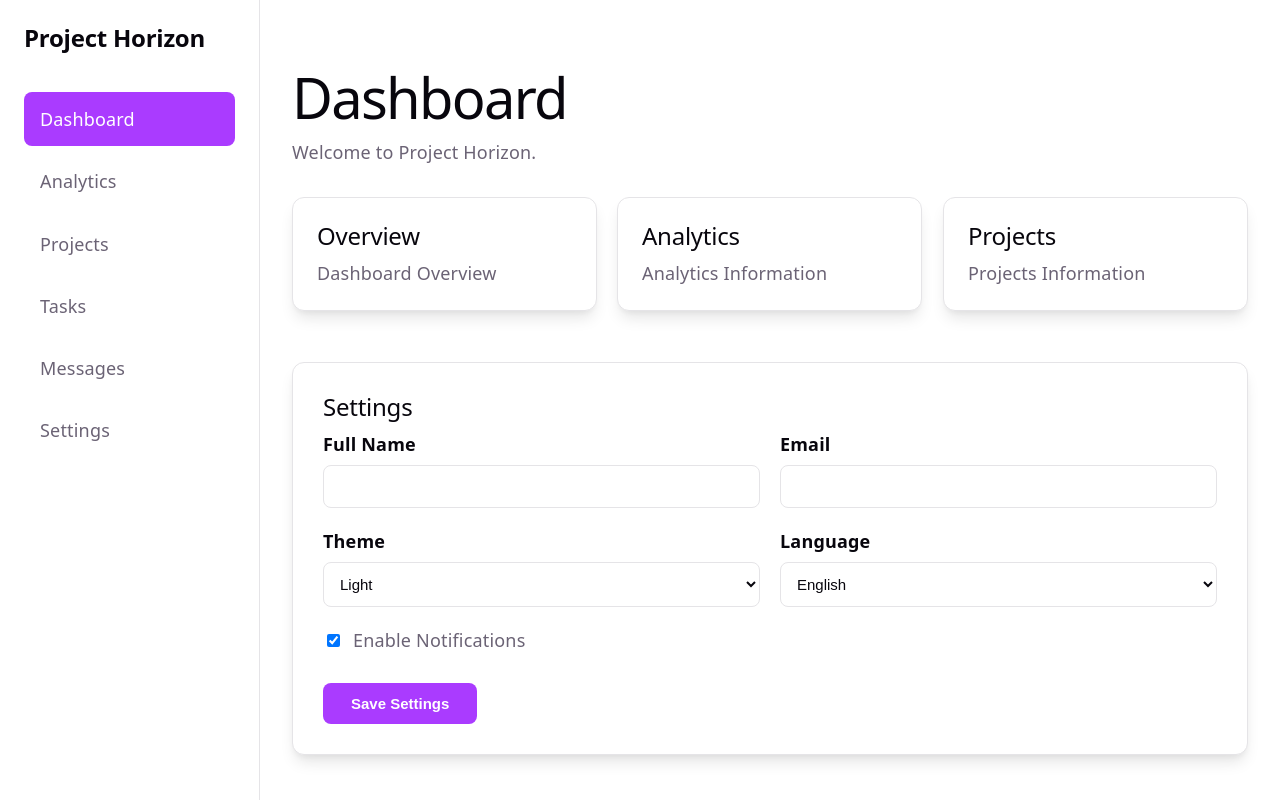
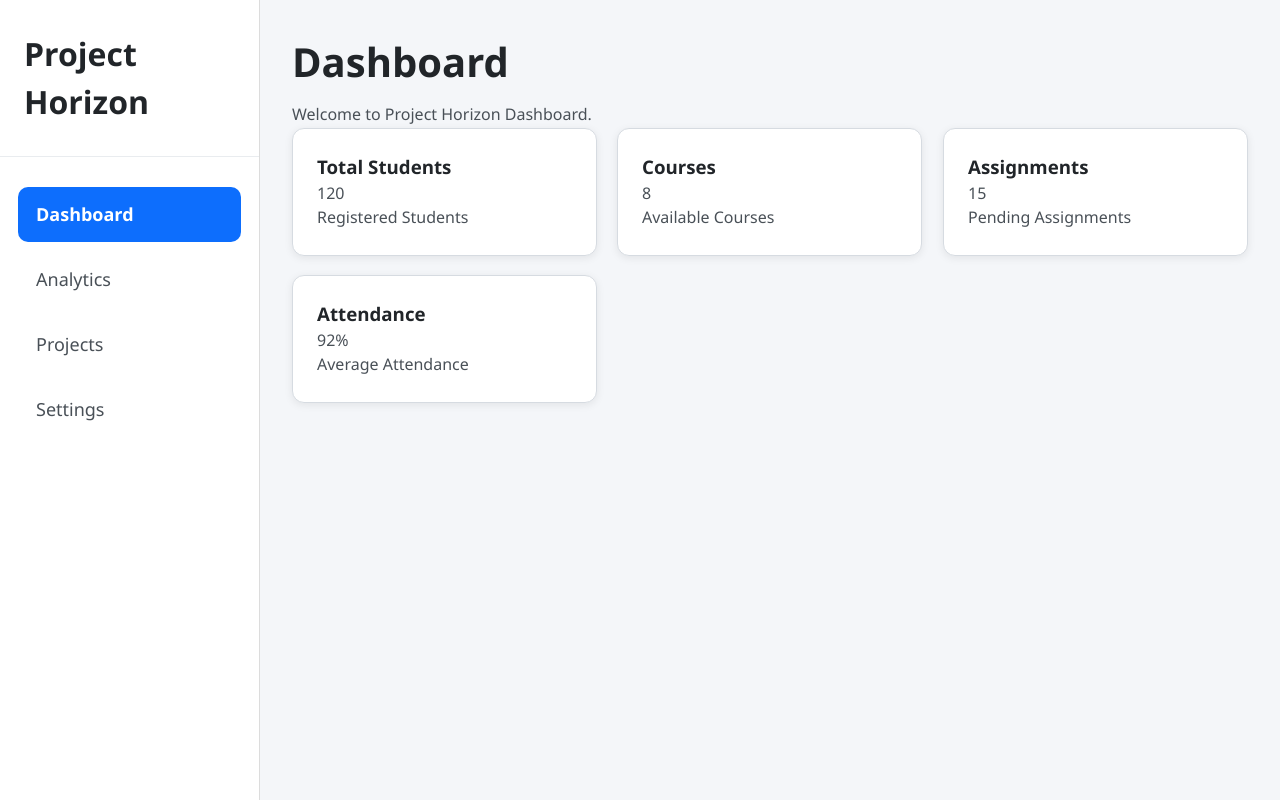
Before and after one commit to Inderjeetsingh1313/project-horizon, a React (Vite) app in the folder project-horizon/: page /settings in a window 1280 px wide. Built offline with nearby package versions, Linux system fonts and the light colour scheme.

Commit message:
Complete Day 2

```diff
--- a/project-horizon/src/App.css
+++ b/project-horizon/src/App.css
@@ -1,4 +1,4 @@
-
+/* Grid Layout */
 
 .app-layout {
   display: grid;
@@ -16,36 +16,22 @@
   overflow-y: auto;
   overflow-x: hidden;
 }
-.page-header {
-  margin-bottom: 32px;
-}
-
-.page-header h1 {
-  margin-bottom: 8px;
-}
-
-.page-header p {
-  color: var(--text);
-}
 
 .cards {
   display: grid;
   grid-template-columns: repeat(auto-fit, minmax(260px, 1fr));
   gap: 20px;
-  margin-bottom: 40px;
 }
 
 .card {
-  background: #ffffff;
+  background: #fff;
   border: 1px solid var(--border);
   border-radius: 12px;
   padding: 24px;
   box-shadow: var(--shadow);
 
-  transition:
-    transform 0.2s ease,
-    box-shadow 0.2s ease;
-
+  /* Optimize animations */
+  transition: transform 0.2s ease, box-shadow 0.2s ease;
   will-change: transform;
 }
 
@@ -53,28 +39,7 @@
   transform: translateY(-4px);
 }
 
-.card h2 {
-  margin-bottom: 10px;
-}
-
-.card p {
-  color: var(--text);
-}
-
-
-   /* Settings Section  */
-
-
-.settings-section {
-  margin-top: 50px;
-}
-
-/* =====================================
-   Responsive
-===================================== */
-
 @media (max-width: 768px) {
-
   .app-layout {
     grid-template-columns: 1fr;
   }
@@ -86,8 +51,4 @@
   .cards {
     grid-template-columns: 1fr;
   }
-
-  .settings-section {
-    margin-top: 30px;
-  }
 }
--- a/project-horizon/src/App.tsx
+++ b/project-horizon/src/App.tsx
@@ -1,36 +1,123 @@
+import { useState } from "react";
 import "./App.css";
 import Sidebar from "./components/Sidebar";
 import Settings from "./components/Settings";
 
 function App() {
+  const [activePage, setActivePage] = useState("Dashboard");
+
   return (
     <div className="app-layout">
-      <Sidebar />
+      <Sidebar
+        activePage={activePage}
+        setActivePage={setActivePage}
+      />
 
       <main className="main-content">
+        {/* Dashboard */}
+        {activePage === "Dashboard" && (
+          <>
             <header className="page-header">
               <h1>Dashboard</h1>
-          <p>Welcome to Project Horizon.</p>
+              <p>Welcome to Project Horizon Dashboard.</p>
             </header>
 
             <section className="cards">
               <div className="card">
-            <h2>Overview</h2>
-            <p>Dashboard Overview</p>
+                <h3>Total Students</h3>
+                <div className="card-value">120</div>
+                <p>Registered Students</p>
               </div>
 
               <div className="card">
-            <h2>Analytics</h2>
-            <p>Analytics Information</p>
+                <h3>Courses</h3>
+                <div className="card-value">8</div>
+                <p>Available Courses</p>
               </div>
 
               <div className="card">
-            <h2>Projects</h2>
-            <p>Projects Information</p>
+                <h3>Assignments</h3>
+                <div className="card-value">15</div>
+                <p>Pending Assignments</p>
+              </div>
+
+              <div className="card">
+                <h3>Attendance</h3>
+                <div className="card-value">92%</div>
+                <p>Average Attendance</p>
               </div>
             </section>
+          </>
+        )}
+
+        {/* Analytics */}
+        {activePage === "Analytics" && (
+          <>
+            <header className="page-header">
+              <h1>Analytics</h1>
+              <p>Performance overview of the system.</p>
+            </header>
+
+            <section className="cards">
+              <div className="card">
+                <h3>Users</h3>
+                <div className="card-value">1,250</div>
+                <p>Total Active Users</p>
+              </div>
+
+              <div className="card">
+                <h3>Revenue</h3>
+                <div className="card-value">$12K</div>
+                <p>This Month</p>
+              </div>
+
+              <div className="card">
+                <h3>Growth</h3>
+                <div className="card-value">18%</div>
+                <p>Compared to last month</p>
+              </div>
+            </section>
+          </>
+        )}
+
+        {/* Projects */}
+        {activePage === "Projects" && (
+          <>
+            <header className="page-header">
+              <h1>Projects</h1>
+              <p>Manage your current projects.</p>
+            </header>
+
+            <section className="cards">
+              <div className="card">
+                <h3>Project Horizon</h3>
+                <p>Status: In Progress</p>
+              </div>
+
+              <div className="card">
+                <h3>React Dashboard</h3>
+                <p>Status: Completed</p>
+              </div>
+
+              <div className="card">
+                <h3>Employee Portal</h3>
+                <p>Status: Planning</p>
+              </div>
+            </section>
+          </>
+        )}
+
+        {/* Settings */}
+        {activePage === "Settings" && (
+          <>
+            <header className="page-header">
+              <h1>Settings</h1>
+              <p>Update your application preferences.</p>
+            </header>
 
             <Settings />
+          </>
+        )}
       </main>
     </div>
   );
--- a/project-horizon/src/components/Settings.css
+++ b/project-horizon/src/components/Settings.css
@@ -12,8 +12,9 @@
   box-shadow: var(--shadow);
 }
 
-.settings-card h2 {
-  margin-bottom: 10px;
+.settings-card h2{
+    font-size:28px;
+    font-weight:600;
 }
 
 .settings-card p {
--- a/project-horizon/src/components/Settings.tsx
+++ b/project-horizon/src/components/Settings.tsx
@@ -9,25 +9,81 @@ function Settings() {
     language: "English",
     notifications: true,
   });
+  const [errors, setErrors] = useState({
+    fullName: "",
+    email: "",
+  });
+ const validateField = (name: string, value: string) => {
+  let error = "";
 
+  const scriptPattern =
+    /<script|<\/script>|javascript:|onerror|onload|<img|iframe/i;
+
+  if (scriptPattern.test(value)) {
+    error = "Invalid characters detected.";
+  }
+
+  switch (name) {
+    case "fullName":
+      if (!value.trim()) {
+        error = "Full Name is required.";
+      } else if (value.trim().length < 3) {
+        error = "Minimum 3 characters required.";
+      }
+      break;
+
+    case "email":
+      if (!value.trim()) {
+        error = "Email is required.";
+      } else if (
+        !/^[^\s@]+@[^\s@]+\.[^\s@]+$/.test(value)
+      ) {
+        error = "Invalid Email Address.";
+      }
+      break;
+
+    default:
+      break;
+  }
+
+  setErrors((prev) => ({
+    ...prev,
+    [name]: error,
+  }));
+
+  return error;
+};
+  const isFormValid =
+  settings.fullName.trim().length >= 3 &&
+  /^[^\s@]+@[^\s@]+\.[^\s@]+$/.test(settings.email) &&
+  !errors.fullName &&
+  !errors.email;
+
+  const sanitizeInput = (value: string) => {
+  return value.trim().replace(/\s+/g, " ");
+};
 
  const handleChange = (
   e: React.ChangeEvent<HTMLInputElement | HTMLSelectElement>
 ) => {
   const { name, value, type } = e.target;
 
+  const inputValue =
+    type === "checkbox"
+      ? (e.target as HTMLInputElement).checked
+      : value;
+
   setSettings((prev) => ({
     ...prev,
-      [name]:
-        type === "checkbox"
-          ? (e.target as HTMLInputElement).checked
-          : value,
+    [name]: inputValue,
   }));
+
+  if (type !== "checkbox") {
+    validateField(name, value);
+  }
 };
-  const handleThemeChange = (
-  e: React.ChangeEvent<HTMLSelectElement>
-) => {
 
+  const handleThemeChange = (e: React.ChangeEvent<HTMLSelectElement>) => {
     const selectedTheme = e.target.value;
 
     setSettings((prev) => ({
@@ -36,7 +92,6 @@ function Settings() {
     }));
 
     switch (selectedTheme) {
-
       case "Light":
         console.log("Light Theme Selected");
         break;
@@ -53,58 +108,83 @@ function Settings() {
         console.log("No Theme Selected");
     }
   };
-const handleLanguageChange = (
-  e: React.ChangeEvent<HTMLSelectElement>
-) => {
 
-  const language = e.target.value;
+  const handleLanguageChange = (e: React.ChangeEvent<HTMLSelectElement>) => {
+    const selectedLanguage = e.target.value;
 
     setSettings((prev) => ({
       ...prev,
-    language,
+      language: selectedLanguage,
     }));
 
-  console.log("Language:", language);
+    console.log("Language:", selectedLanguage);
   };
 
   const handleSubmit = (e: React.FormEvent) => {
   e.preventDefault();
 
-    console.log(settings);
+  const cleanedName = sanitizeInput(settings.fullName);
+  const cleanedEmail = sanitizeInput(settings.email).toLowerCase();
 
-    alert("Settings Saved!");
+  const fullNameError = validateField("fullName", cleanedName);
+  const emailError = validateField("email", cleanedEmail);
+
+  if (fullNameError || emailError) {
+    return;
+  }
+
+  const finalData = {
+    ...settings,
+    fullName: cleanedName,
+    email: cleanedEmail,
+  };
+
+  console.log(finalData);
+
+  alert("Settings Saved Successfully!");
 };
 
   return (
     <section className="settings-section">
       <div className="settings-card">
-
         <h2>Settings</h2>
+        <p>Manage your application preferences.</p>
 
         <form onSubmit={handleSubmit}>
-
           <div className="settings-grid">
-
             <div className="form-group">
-              <label>Full Name</label>
+              <label htmlFor="fullName">Full Name</label>
 
               <input
+                id="fullName"
                 type="text"
                 name="fullName"
                 value={settings.fullName}
                 onChange={handleChange}
+                className={errors.fullName ? "error" : ""}
               />
+
+              {errors.fullName && (
+                <span className="error-message">{errors.fullName}</span>
+              )}
             </div>
 
             <div className="form-group">
-              <label>Email</label>
+              <label htmlFor="email">Email</label>
 
               <input
+                id="email"
                 type="email"
                 name="email"
+                placeholder="Enter your email"
                 value={settings.email}
                 onChange={handleChange}
+                className={errors.email ? "error" : ""}
               />
+
+              {errors.email && (
+                <span className="error-message">{errors.email}</span>
+              )}
             </div>
 
             <div className="form-group">
@@ -116,12 +196,12 @@ const handleLanguageChange = (
                 value={settings.theme}
                 onChange={handleThemeChange}
               >
-    <option value="">Select Theme</option>
                 <option value="Light">Light</option>
                 <option value="Dark">Dark</option>
                 <option value="System">System</option>
               </select>
             </div>
+
             <div className="form-group">
               <label htmlFor="language">Language</label>
 
@@ -136,31 +216,30 @@ const handleLanguageChange = (
                 <option value="French">French</option>
               </select>
             </div>
+
             <div className="checkbox-group">
-
-              <label>
-
+              <label htmlFor="notifications">
                 <input
+  id="notifications"
   type="checkbox"
   name="notifications"
   checked={settings.notifications}
   onChange={handleChange}
+  className="toggle"
 />
-
                 Enable Notifications
-
               </label>
-
+            </div>
           </div>
 
-          </div>
-
-          <button type="submit" className="save-btn">
+          <button
+  type="submit"
+  className="save-btn"
+  disabled={!isFormValid}
+>
   Save Settings
 </button>
-
         </form>
-
       </div>
     </section>
   );
--- a/project-horizon/src/components/Sidebar.css
+++ b/project-horizon/src/components/Sidebar.css
@@ -1,109 +1,120 @@
+/* =====================================
+   Sidebar
+===================================== */
+
 .sidebar {
-  width: 100%;
+  width: 260px;
   min-height: 100vh;
-  background: var(--bg);
-  border-right: 1px solid var(--border);
-  padding: 24px;
-
+  background: #ffffff;
+  border-right: 1px solid #dcdcdc;
   display: flex;
   flex-direction: column;
-
-  /* FE-02.4 Performance */
-  overflow-y: auto;
-  will-change: transform;
-  contain: layout paint;
-
-  transition: transform 0.3s ease;
+  justify-content: space-between;
 }
 
+/* =====================================
+   Logo
+===================================== */
+
 .logo {
-  font-size: 24px;
-  font-weight: 600;
-  color: var(--text-h);
-  margin-bottom: 40px;
+  font-size: 32px;
+  font-weight: 700;
+  color: #212529;
+  padding: 30px 24px;
+  margin: 0;
+  border-bottom: 1px solid #e9ecef;
 }
-   /* Navigation */
+
+/* =====================================
+   Navigation
+===================================== */
+
 .sidebar nav {
   flex: 1;
+  padding: 20px 0;
 }
 
 .sidebar ul {
   list-style: none;
+  padding: 0;
   margin: 0;
-  padding: 0;
 }
 
 .sidebar li {
-  padding: 14px 16px;
-  margin-bottom: 8px;
-  border-radius: 8px;
+  margin: 10px 18px;
+  padding: 14px 18px;
+  border-radius: 10px;
   cursor: pointer;
-  color: var(--text);
-
-  /* FE-02.4 Performance */
-  transition:
-    background-color 0.3s ease,
-    color 0.3s ease,
-    transform 0.2s ease;
-
-  will-change: background-color, transform;
+  font-size: 18px;
+  color: #495057;
+  transition: all 0.25s ease;
 }
 
 .sidebar li:hover {
-  background: var(--accent-bg);
-  transform: translateX(4px);
+  background: #edf3ff;
+  color: #0d6efd;
 }
 
 .sidebar li.active {
-  background: var(--accent);
-  color: #fff;
+  background: #0d6efd;
+  color: white;
+  font-weight: 600;
 }
 
+/* =====================================
+   Footer
+===================================== */
 
-   /* Tablet */
+.sidebar-footer {
+  padding: 20px;
+  border-top: 1px solid #e9ecef;
+  text-align: center;
+}
+
+.sidebar-footer p {
+  margin: 0;
+  font-weight: 600;
+  color: #212529;
+}
+
+.sidebar-footer small {
+  color: #6c757d;
+}
+
+/* =====================================
+   Mobile
+===================================== */
 
 @media (max-width: 768px) {
+
   .sidebar {
+    width: 100%;
     min-height: auto;
-    border-right: none;
-    border-bottom: 1px solid var(--border);
-    padding: 16px;
   }
 
   .logo {
     text-align: center;
-    margin-bottom: 20px;
+    font-size: 28px;
+    padding: 20px;
+  }
+
+  .sidebar nav {
+    padding: 10px;
   }
 
   .sidebar ul {
     display: flex;
-    flex-wrap: wrap;
-    justify-content: center;
+    overflow-x: auto;
     gap: 10px;
   }
 
   .sidebar li {
-    margin-bottom: 0;
+    margin: 0;
+    white-space: nowrap;
+    flex-shrink: 0;
+  }
+
+  .sidebar-footer {
+    display: none;
   }
 }
-
-/* Mobile */
-
-@media (max-width: 320px) {
-  .sidebar {
-    padding: 12px;
-  }
-
-  .logo {
-    font-size: 20px;
-  }
-
-  .sidebar ul {
-    flex-direction: column;
-  }
-
-  .sidebar li {
-    width: 100%;
-    text-align: center;
-  }
-}
--- a/project-horizon/src/components/Sidebar.tsx
+++ b/project-horizon/src/components/Sidebar.tsx
@@ -1,18 +1,21 @@
-import { useState } from "react";
 import "./Sidebar.css";
+
+interface SidebarProps {
+  activePage: string;
+  setActivePage: React.Dispatch<React.SetStateAction<string>>;
+}
 
 const menuItems = [
   "Dashboard",
   "Analytics",
   "Projects",
-  "Tasks",
-  "Messages",
   "Settings",
 ];
 
-export default function Sidebar() {
-  const [active, setActive] = useState("Dashboard");
-
+export default function Sidebar({
+  activePage,
+  setActivePage,
+}: SidebarProps) {
   return (
     <aside className="sidebar">
       <h2 className="logo">Project Horizon</h2>
@@ -22,8 +25,8 @@ export default function Sidebar() {
           {menuItems.map((item) => (
             <li
               key={item}
-              className={active === item ? "active" : ""}
-              onClick={() => setActive(item)}
+              className={activePage === item ? "active" : ""}
+              onClick={() => setActivePage(item)}
             >
               {item}
             </li>
--- a/project-horizon/src/index.css
+++ b/project-horizon/src/index.css
@@ -2,125 +2,61 @@
   /* =====================================
      Color Tokens
   ====================================== */
-  --text: #6b6375;
-  --text-h: #08060d;
-  --bg: #ffffff;
-  --border: #e5e4e7;
-  --code-bg: #f4f3ec;
 
-  --accent: #aa3bff;
-  --accent-bg: rgba(170, 59, 255, 0.1);
-  --accent-border: rgba(170, 59, 255, 0.5);
+  --text: #495057;
+  --text-h: #212529;
+  --bg: #f4f6f9;
+  --border: #d6dbe1;
+  --code-bg: #eef1f5;
 
-  --social-bg: rgba(244, 243, 236, 0.5);
+  --accent: #0d6efd;
+  --accent-bg: rgba(13, 110, 253, 0.15);
+  --accent-border: rgba(13, 110, 253, 0.35);
 
-  --shadow:
-    rgba(0, 0, 0, 0.1) 0 10px 15px -3px,
-    rgba(0, 0, 0, 0.05) 0 4px 6px -2px;
+  --shadow: 0 2px 8px rgba(0, 0, 0, 0.08);
 
   /* =====================================
-     Typography Tokens
+     Typography
   ====================================== */
 
-  --font-family-base: system-ui, "Segoe UI", Roboto, sans-serif;
-  --font-family-heading: system-ui, "Segoe UI", Roboto, sans-serif;
-  --font-family-mono: ui-monospace, Consolas, monospace;
+  --font-family-base: "Segoe UI", Arial, sans-serif;
+  --font-family-heading: "Segoe UI", Arial, sans-serif;
+  --font-family-mono: Consolas, monospace;
 
   --font-size-xs: 12px;
   --font-size-sm: 14px;
   --font-size-md: 16px;
   --font-size-lg: 18px;
   --font-size-xl: 24px;
-  --font-size-2xl: 36px;
-  --font-size-3xl: 56px;
+  --font-size-2xl: 32px;
+  --font-size-3xl: 40px;
 
   --font-weight-regular: 400;
   --font-weight-medium: 500;
   --font-weight-semibold: 600;
   --font-weight-bold: 700;
 
-  --line-height-tight: 1.2;
-  --line-height-normal: 1.45;
-  --line-height-relaxed: 1.6;
-
-  --letter-spacing-base: 0.18px;
-  --letter-spacing-heading: -0.24px;
-  --letter-spacing-display: -1.68px;
+  --line-height-normal: 1.5;
 
   font-family: var(--font-family-base);
-  font-size: var(--font-size-lg);
+  font-size: var(--font-size-md);
   line-height: var(--line-height-normal);
-  letter-spacing: var(--letter-spacing-base);
 
-  color-scheme: light dark;
   color: var(--text);
   background: var(--bg);
 
-  font-synthesis: none;
   text-rendering: optimizeLegibility;
   -webkit-font-smoothing: antialiased;
-  -moz-osx-font-smoothing: grayscale;
-}
-
-/* =====================================
-   Dark Theme
-====================================== */
-
-@media (prefers-color-scheme: dark) {
-  :root {
-    --text: #9ca3af;
-    --text-h: #f3f4f6;
-    --bg: #16171d;
-    --border: #2e303a;
-    --code-bg: #1f2028;
-
-    --accent: #c084fc;
-    --accent-bg: rgba(192, 132, 252, 0.15);
-    --accent-border: rgba(192, 132, 252, 0.5);
-
-    --social-bg: rgba(47, 48, 58, 0.5);
-
-    --shadow:
-      rgba(0, 0, 0, 0.4) 0 10px 15px -3px,
-      rgba(0, 0, 0, 0.25) 0 4px 6px -2px;
-  }
-
-  #social .button-icon {
-    filter: invert(1) brightness(2);
-  }
-}
-
-/* =====================================
-   Responsive Typography
-====================================== */
-
-@media (max-width: 1024px) {
-  :root {
-    font-size: var(--font-size-md);
-  }
-
-  h1 {
-    font-size: var(--font-size-2xl);
-    margin: 20px 0;
-  }
-
-  h2 {
-    font-size: 20px;
-  }
 }
 
 /* =====================================
    Global Reset
-====================================== */
+===================================== */
 
 *,
 *::before,
 *::after {
   box-sizing: border-box;
-}
-
-html {
-  scroll-behavior: smooth;
 }
 
 html,
@@ -129,6 +65,10 @@ body {
   padding: 0;
 }
 
+/* =====================================
+   Body
+===================================== */
+
 body {
   background: var(--bg);
   color: var(--text);
@@ -136,18 +76,8 @@ body {
 }
 
 /* =====================================
-   Images
-====================================== */
-
-img {
-  display: block;
-  max-width: 100%;
-  height: auto;
-}
-
-/* =====================================
    Root
-====================================== */
+===================================== */
 
 #root {
   width: 100%;
@@ -156,58 +86,94 @@ img {
 
 /* =====================================
    Headings
-====================================== */
+===================================== */
 
 h1,
-h2 {
+h2,
+h3,
+h4,
+h5,
+h6 {
+  margin: 0;
+  color: var(--text-h);
   font-family: var(--font-family-heading);
-  font-weight: var(--font-weight-medium);
-  color: var(--text-h);
+  font-weight: var(--font-weight-semibold);
 }
 
 h1 {
   font-size: var(--font-size-3xl);
-  line-height: var(--line-height-tight);
-  letter-spacing: var(--letter-spacing-display);
-  margin: 32px 0;
+  margin-bottom: 10px;
 }
 
 h2 {
   font-size: var(--font-size-xl);
-  line-height: 118%;
-  letter-spacing: var(--letter-spacing-heading);
-  margin: 0 0 8px;
+  margin-bottom: 10px;
 }
 
 /* =====================================
    Paragraph
-====================================== */
+===================================== */
 
 p {
   margin: 0;
-  font-size: var(--font-size-lg);
-  line-height: var(--line-height-normal);
+  color: var(--text);
+  line-height: 1.6;
+}
+
+/* =====================================
+   Links
+===================================== */
+
+a {
+  color: var(--accent);
+  text-decoration: none;
+}
+
+a:hover {
+  text-decoration: underline;
+}
+
+/* =====================================
+   Buttons
+===================================== */
+
+button {
+  font-family: inherit;
+}
+
+/* =====================================
+   Inputs
+===================================== */
+
+input,
+select,
+textarea,
+button {
+  font-size: 15px;
 }
 
 /* =====================================
    Code
-====================================== */
+===================================== */
 
-code,
-.counter {
-  display: inline-flex;
-  align-items: center;
-
+code {
+  background: var(--code-bg);
+  padding: 3px 6px;
+  border-radius: 4px;
   font-family: var(--font-family-mono);
-
-  color: var(--text-h);
-
-  border-radius: 4px;
 }
 
-code {
-  padding: 4px 8px;
-  font-size: var(--font-size-sm);
-  line-height: 135%;
-  background: var(--code-bg);
+/* =====================================
+   Responsive
+===================================== */
+
+@media (max-width: 768px) {
+  :root {
+    --font-size-3xl: 32px;
+    --font-size-xl: 22px;
+  }
+
+  body {
+    font-size: 15px;
+  }
 }
```
Lines whose indentation alone changed are shown as unchanged.
